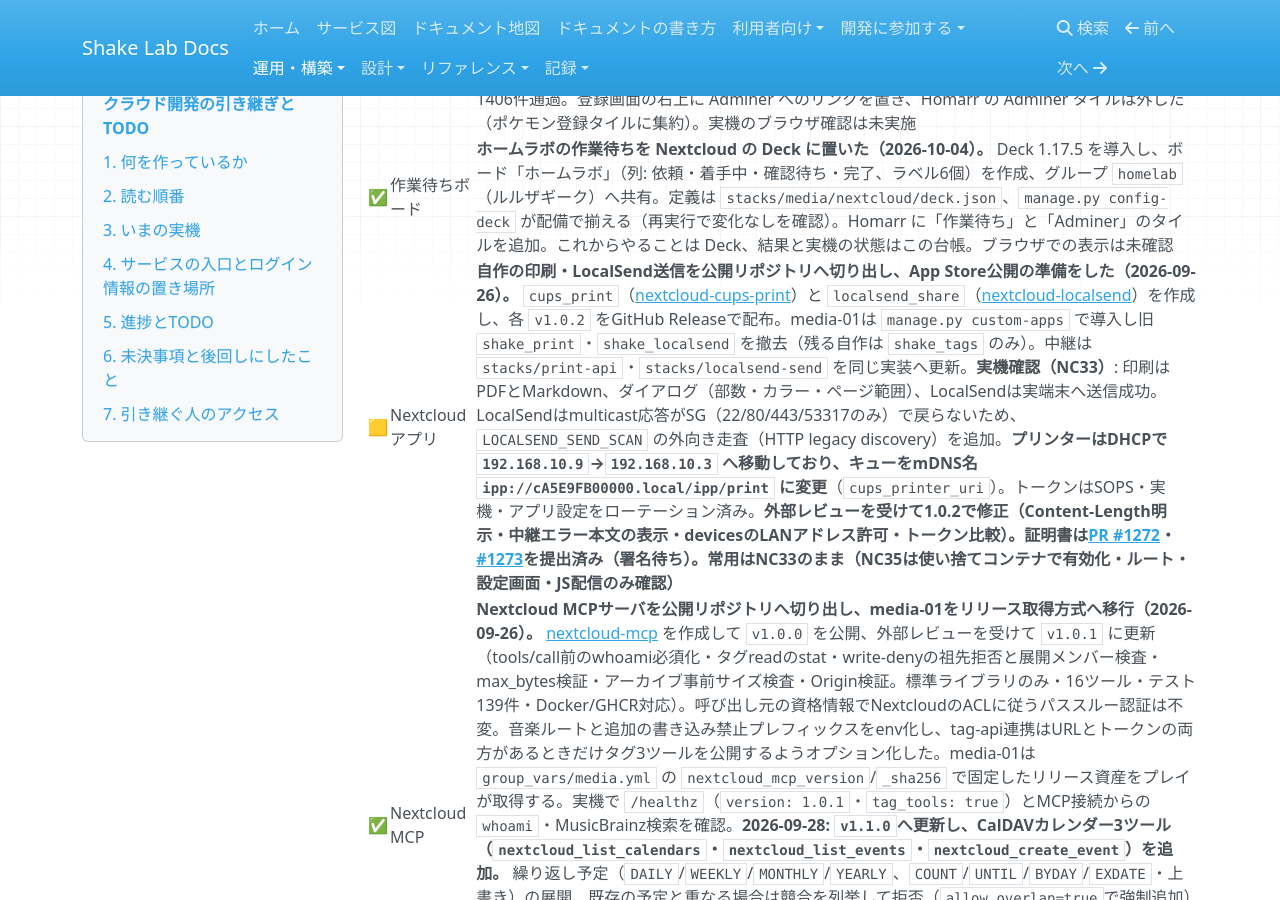
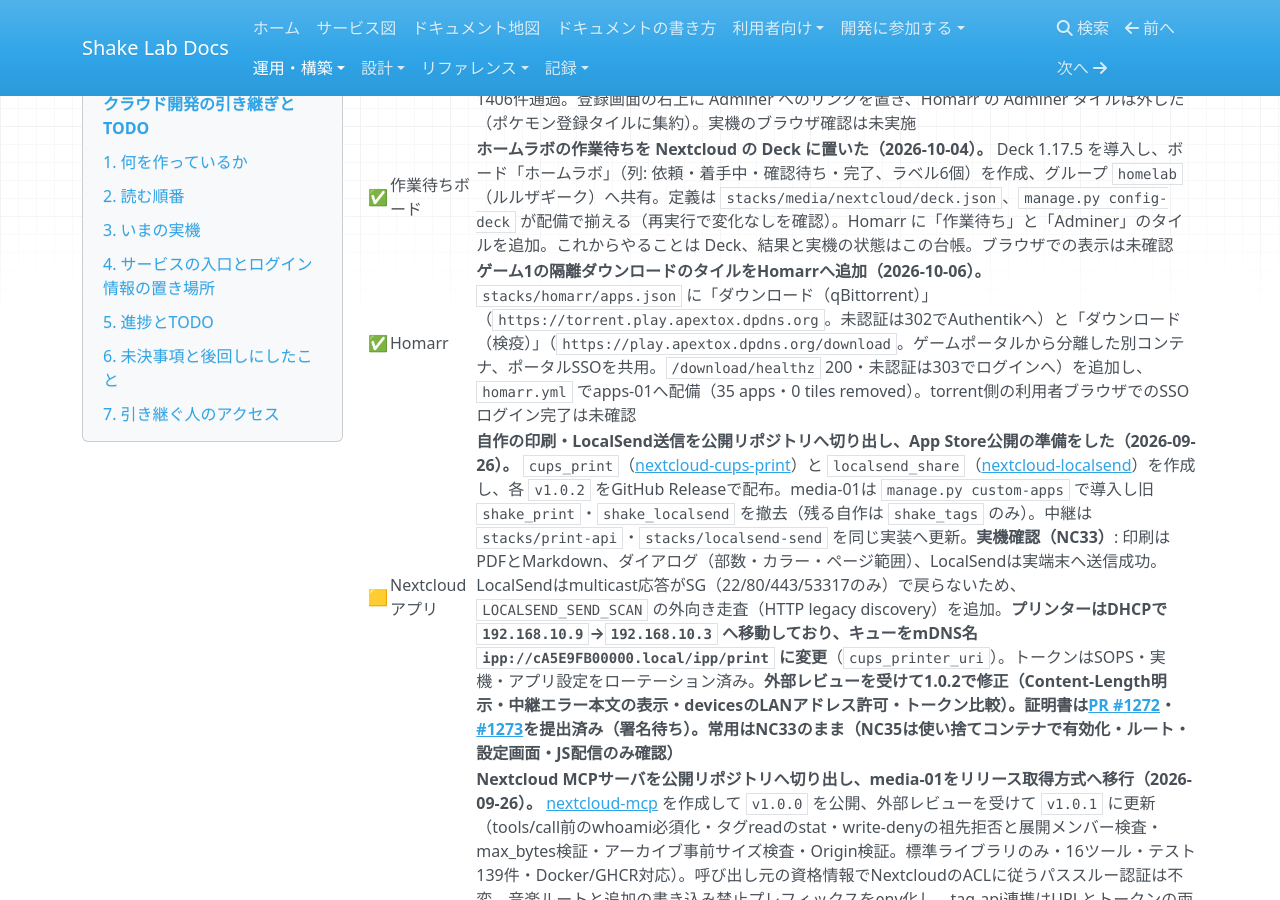
Before and after one commit to rurutheGeek/shake-cloud, an MkDocs documentation site: the page built from docs/operations/handover.md, in a window 1280 px wide and 900 px high, scrolled down 17305 px. Built offline with MkDocs 1.6.1, drawn with Linux system fonts in a browser that asks for light colours; nearby versions of some CDN libraries; a script that is not in the unit is left out.

Commit message:
feat(homarr): ダウンロード（qBittorrent・検疫）のタイルを追加し、UrBackupのアイコンを直す
UrBackup の svg アイコンは 404 だったので png にする。

Co-Authored-By: Claude Opus 5.5 <noreply@anthropic.com>

```diff
--- a/docs/operations/handover.md
+++ b/docs/operations/handover.md
@@ -215,6 +215,7 @@ sops --decrypt platform/sops/pve-users.sops.yaml
 | ✅ | Web公開サイト | **旧 shakeserver（Raspberry Pi 5）の公開サイトを web-01 へ移行し、公開を切り替えた（2026-10-05）。** `platform/terraform/services/web/`（web-01、2 vCPU・4GiB、OS32＋データ32GiB、SG は LAN から SSH・入口/negitoroserver から 80/443・monitor-01 から 9100）、`stacks/shake-web/` とロール `shake_web`・`shake-web.yml`（4リポジトリを fetch → 静的物を同期 → compose で build/up。nginx は digest 固定）。DB は `pkdb.apextox.dpdns.org`、秘密値は `platform/sops/shake-web.sops.yaml`。web-01 は tailnet（`100.75.249.112`）に入れ、negitoroserver の中継先を tailnet IP へ変更（[shake-infra#26](https://github.com/rurutheGeek/shake-infra/pull/26)）。外向きは SG の許可制＋ゲスト nftables で LAN の 80/443 を遮断。pkhack の SQL 小文字化は [pkhack#7](https://github.com/rurutheGeek/pkhack/pull/7) で merge 済み。旧ホストの Web 4コンテナは停止（`restart=no`）。Minecraft・旧DBは残置。`pkdb_reader` はローテーション済み（旧パスワードは拒否を実測）。Tailscale ACL（`tag:relay` → web-01 の 80/443 と Minecraft の Pi:25565 だけ）を適用。ミニPCの外からの監視として、たらこサーバに `public-monitor`（毎分の公開URL・grafana 確認、変化時のみ Discord）を配備。**残り: shake-infra CD の整理（当面は触らない）** | [web.md](web.md) |
 | ✅ | ポケモン登録 | **登録画面を全面的に作り直した（2026-10-05）。** `https://pkdb-entry.apextox.dpdns.org`（Forward Auth・`admins` のみ、Homarr にタイル）。1ファイルのPHP（Adminerイメージの借用）をやめ、`stacks/pkdb/entry/` の Python 3.13 + FastAPI にした。apps-01 でイメージを組み立てて動かす（`manage.py up --build`、`127.0.0.1:8331`、読み取り専用・権限なし・`/healthz`）。画面は、ポケモン（姿・作品ごとの値・名前/各言語/あだ名・地方図鑑番号・覚えわざ・進化）、わざ、特性、図鑑情報、作品、使用率順位の取り込み、履歴（before/after の表示と復元）。登録の中身は `stacks/pkdb/sql/entry*.sql` の関数で、IDの採番・関連行・マテビューの作り直し・`entry_log` への記録を持つ。ロール `pkdb_entry` は関数の実行と閲覧だけで表へ直接書けない。一時DB（スキーマ複製）で全ページ・主要POST・エラー経路を46項目通し、リポジトリのテストは1406件通過。登録画面の右上に Adminer へのリンクを置き、Homarr の Adminer タイルは外した（ポケモン登録タイルに集約）。実機のブラウザ確認は未実施 | [pkdb.md](pkdb.md) |
 | ✅ | 作業待ちボード | **ホームラボの作業待ちを Nextcloud の Deck に置いた（2026-10-04）。** Deck 1.17.5 を導入し、ボード「ホームラボ」（列: 依頼・着手中・確認待ち・完了、ラベル6個）を作成、グループ `homelab`（ルルザギーク）へ共有。定義は `stacks/media/nextcloud/deck.json`、`manage.py config-deck` が配備で揃える（再実行で変化なしを確認）。Homarr に「作業待ち」と「Adminer」のタイルを追加。これからやることは Deck、結果と実機の状態はこの台帳。ブラウザでの表示は未確認 | [nextcloud.md](nextcloud.md) |
+| ✅ | Homarr | **ゲーム1の隔離ダウンロードのタイルをHomarrへ追加（2026-10-06）。** `stacks/homarr/apps.json` に「ダウンロード（qBittorrent）」（`https://torrent.play.apextox.dpdns.org`。未認証は302でAuthentikへ）と「ダウンロード（検疫）」（`https://play.apextox.dpdns.org/download`。ゲームポータルから分離した別コンテナ、ポータルSSOを共用。`/download/healthz` 200・未認証は303でログインへ）を追加し、`homarr.yml` でapps-01へ配備（35 apps・0 tiles removed）。torrent側の利用者ブラウザでのSSOログイン完了は未確認 | [Homarr](../services/homarr.md) |
 | 🟨 | Nextcloudアプリ | **自作の印刷・LocalSend送信を公開リポジトリへ切り出し、App Store公開の準備をした（2026-09-26）。** `cups_print`（[nextcloud-cups-print](https://github.com/rurutheGeek/nextcloud-cups-print)）と `localsend_share`（[nextcloud-localsend](https://github.com/rurutheGeek/nextcloud-localsend)）を作成し、各 `v1.0.2` をGitHub Releaseで配布。media-01は `manage.py custom-apps` で導入し旧 `shake_print`・`shake_localsend` を撤去（残る自作は `shake_tags` のみ）。中継は `stacks/print-api`・`stacks/localsend-send` を同じ実装へ更新。**実機確認（NC33）**: 印刷はPDFとMarkdown、ダイアログ（部数・カラー・ページ範囲）、LocalSendは実端末へ送信成功。LocalSendはmulticast応答がSG（22/80/443/53317のみ）で戻らないため、`LOCALSEND_SEND_SCAN` の外向き走査（HTTP legacy discovery）を追加。**プリンターはDHCPで `192.168.10.9`→`192.168.10.3` へ移動しており、キューをmDNS名 `ipp://cA5E9FB00000.local/ipp/print` に変更**（`cups_printer_uri`）。トークンはSOPS・実機・アプリ設定をローテーション済み。**外部レビューを受けて1.0.2で修正（Content-Length明示・中継エラー本文の表示・devicesのLANアドレス許可・トークン比較）。証明書は[PR #1272](https://github.com/nextcloud/app-certificate-requests/pull/1272)・[#1273](https://github.com/nextcloud/app-certificate-requests/pull/1273)を提出済み（署名待ち）。常用はNC33のまま（NC35は使い捨てコンテナで有効化・ルート・設定画面・JS配信のみ確認）** | [nextcloud.md](nextcloud.md)・[printer.md](../services/printer.md)・[D06](../development/D06-localsend.md)・[D08](../development/D08-nextcloud-print.md) |
 | ✅ | Nextcloud MCP | **Nextcloud MCPサーバを公開リポジトリへ切り出し、media-01をリリース取得方式へ移行（2026-09-26）。** [nextcloud-mcp](https://github.com/rurutheGeek/nextcloud-mcp) を作成して `v1.0.0` を公開、外部レビューを受けて `v1.0.1` に更新（tools/call前のwhoami必須化・タグreadのstat・write-denyの祖先拒否と展開メンバー検査・max_bytes検証・アーカイブ事前サイズ検査・Origin検証。標準ライブラリのみ・16ツール・テスト139件・Docker/GHCR対応）。呼び出し元の資格情報でNextcloudのACLに従うパススルー認証は不変。音楽ルートと追加の書き込み禁止プレフィックスをenv化し、tag-api連携はURLとトークンの両方があるときだけタグ3ツールを公開するようオプション化した。media-01は `group_vars/media.yml` の `nextcloud_mcp_version`/`_sha256` で固定したリリース資産をプレイが取得する。実機で `/healthz`（`version: 1.0.1`・`tag_tools: true`）とMCP接続からの `whoami`・MusicBrainz検索を確認。**2026-09-28: `v1.1.0`へ更新し、CalDAVカレンダー3ツール（`nextcloud_list_calendars`・`nextcloud_list_events`・`nextcloud_create_event`）を追加。** 繰り返し予定（`DAILY`/`WEEKLY`/`MONTHLY`/`YEARLY`、`COUNT`/`UNTIL`/`BYDAY`/`EXDATE`・上書き）の展開、既存の予定と重なる場合は競合を列挙して拒否（`allow_overlap=true`で強制追加）するため候補ごとにスキップできる。読み取り専用・VTODO専用カレンダーへの追加は拒否し、Calendarアプリ未有効（capabilitiesに`calendar`なし）なら明示エラーを返す。`NEXTCLOUD_MCP_TIMEZONE`（既定はホストのローカル）を追加（テスト182件・ruff通過）。media-01へ配備し、`/healthz`が`version: 1.1.0`、公開MCPの`tools/list`に3ツール、`list_calendars`が6カレンダー（読み取り専用共有の判別含む）を返すことを確認。予定の変更・削除は未対応 | [nextcloud-mcp.md](nextcloud-mcp.md)・[A06](../development/A06-nextcloud-mcp.md) |
 | ✅ | NetBox 資産台帳 | **ネット接続の無い機器も含めて物理機器を NetBox で管理できるようにした（2026-09-27）。** `tools/netbox-dhcp-sync.py` は `interface`/`interfaces`（複数可）・`address`・`dhcp: false` を扱え、`serial`・`asset_tag`・`status`・型番（`part_number`）・`comments`・購入/保証（`custom_fields` の `purchase_date`/`purchase_from`/`price_jpy`/`warranty_until`）を同期（宣言が無い項目は画面側の値を消さない）。address の無い MAC は dnsmasq に名前だけ付ける（重複は畳む）。`power_ports`/`power_outlets` と `cables`（端点は interface / power_port / power_outlet、type は `cat6a`・`power` など）で接続図を作れる。`platform/netbox/devices.yaml` に役割20種・製造元・型番を追加し、購入品と家電から管理価値のある機器を登録（開発ボード、UPS×2、HDD/SSD、PC周辺、モニター、マイク、カメラ、ガジェット、工具、SDカード5枚、ONU、ヘルシオ/ホットクック/洗濯機/エアコン/REGZA、家族のスマホ3台、SwitchBot 開閉センサー、Eufy SmartTrack。計70台）。ケーブル11本（ネット幹線6＋UPS1 バッテリー口5。UPS2 は予備）。aterm は PA-WG1200HP、Redmi は Xiaomi、Echo は Amazon へ修正。PC3台はスペックを記録し役割を Desktop/Laptop へ。`ensure` は冪等、`pull`/`push` も通過。ケーブル・電源タップ・充電器・電子部品は載せない方針（主要な幹線と UPS 接続だけ接続図にする）。**残りは各機器のシリアル、PC3台のメーカ・型番、Wi-Fi 家電の MAC、TL-SG605 の port 番号確認、unknown-43/84 の正体** | [netbox.md](netbox.md#assets) |
```
Also changed, not shown: 1 other file.
